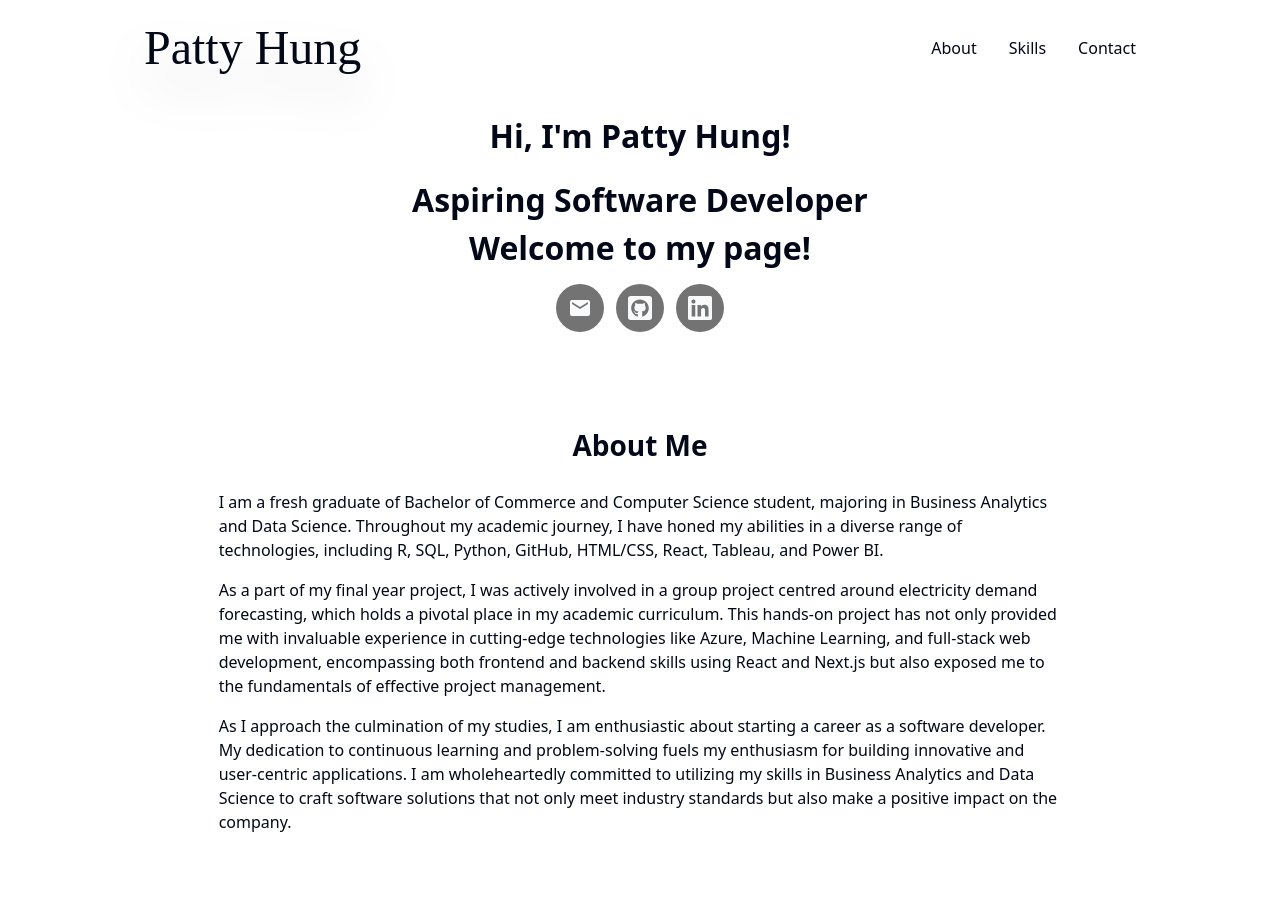
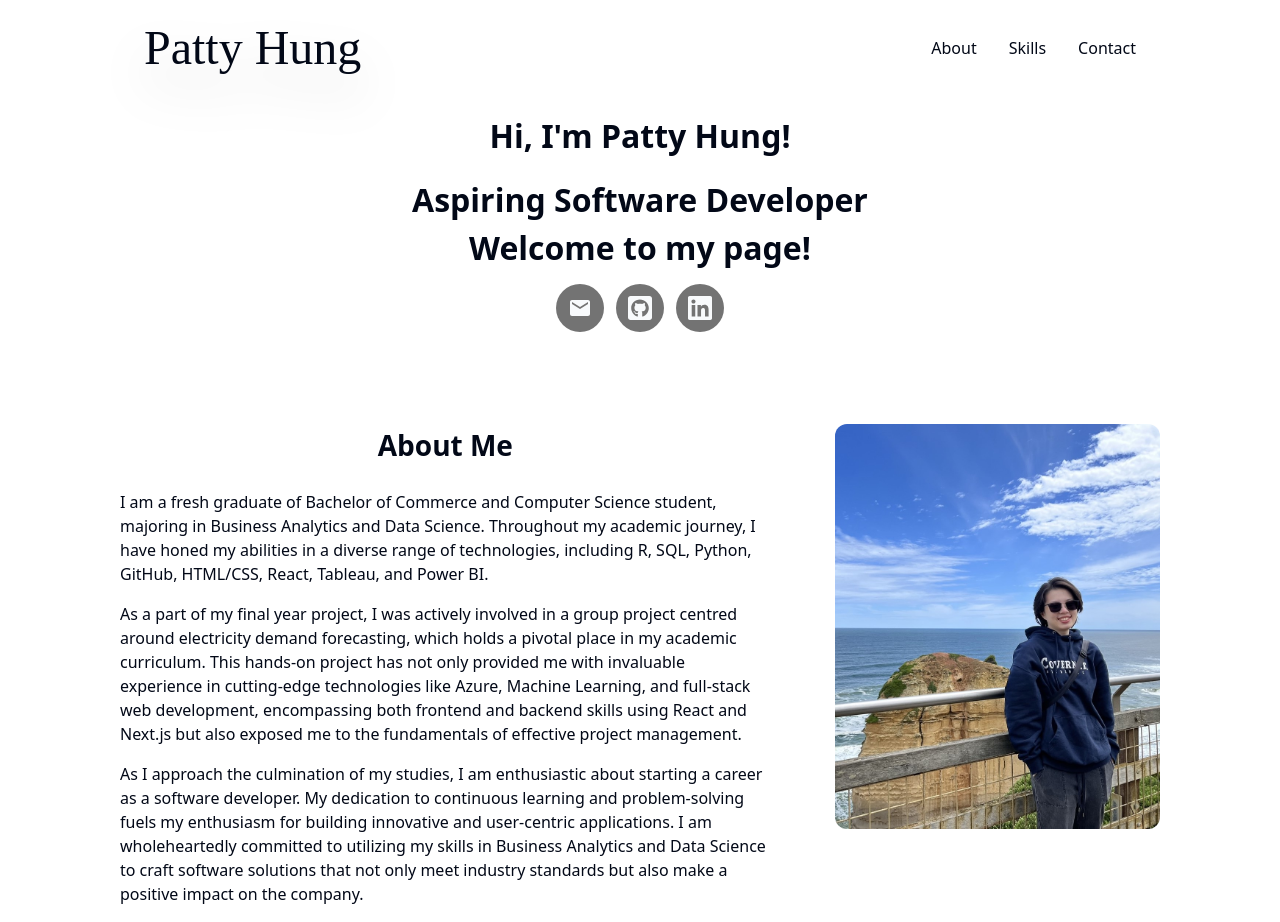
Before and after one commit to PeiChi-Hung/my-portfolio, a React (Vite) app: page / in a window 1280 px wide. Shown: the top 922 px of the page. Built offline with nearby package versions, Linux system fonts and the light colour scheme; a web font is replaced by a local one.

Commit message:
ui: add personal image to about section

```diff
--- a/src/App.tsx
+++ b/src/App.tsx
@@ -1,12 +1,10 @@
 import About from "./sections/About"
 import Hero from "./sections/Hero"
-import Navbar from "./sections/Navbar"
 import Skills from "./sections/Skills"
 
 function App() {
   return (
     <>
-      <Navbar />
       <Hero />
       <About />
       <Skills />
--- a/src/main.tsx
+++ b/src/main.tsx
@@ -1,10 +1,14 @@
-import React from 'react'
-import ReactDOM from 'react-dom/client'
-import App from './App.tsx'
-import './index.css'
+import React from "react"
+import ReactDOM from "react-dom/client"
+import App from "./App.tsx"
+import "./index.css"
+import Navbar from "./sections/Navbar.tsx"
 
-ReactDOM.createRoot(document.getElementById('root')!).render(
+ReactDOM.createRoot(document.getElementById("root")!).render(
   <React.StrictMode>
-    <App />
-  </React.StrictMode>,
+    <Navbar />
+    <main className="container overflow-x-hidden lg:px-28">
+      <App />
+    </main>
+  </React.StrictMode>
 )
--- a/src/sections/About.tsx
+++ b/src/sections/About.tsx
@@ -37,6 +37,18 @@ export default function About() {
           </p>
         </article>
       </div>
+      <div className="lg:order-2 lg:w-1/3">
+        <img
+          src="/photo.jpg"
+          alt="photo"
+          className="w-[350px] min-w-[300px] rounded-xl transition-all hidden lg:block"
+        />
+        <img
+          src="/photo.jpg"
+          alt="photo"
+          className="w-[350px] min-w-[300px] rounded-xl transition-all hover:rotate-3 hover:scale-105 lg:hidden"
+        />
+      </div>
     </section>
   )
 }
```
Also changed, not shown: public/photo.jpg (added).
